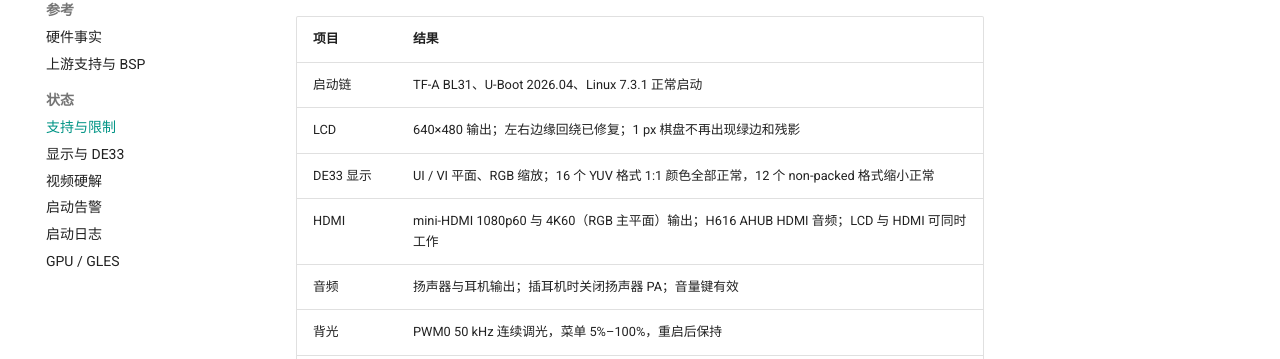
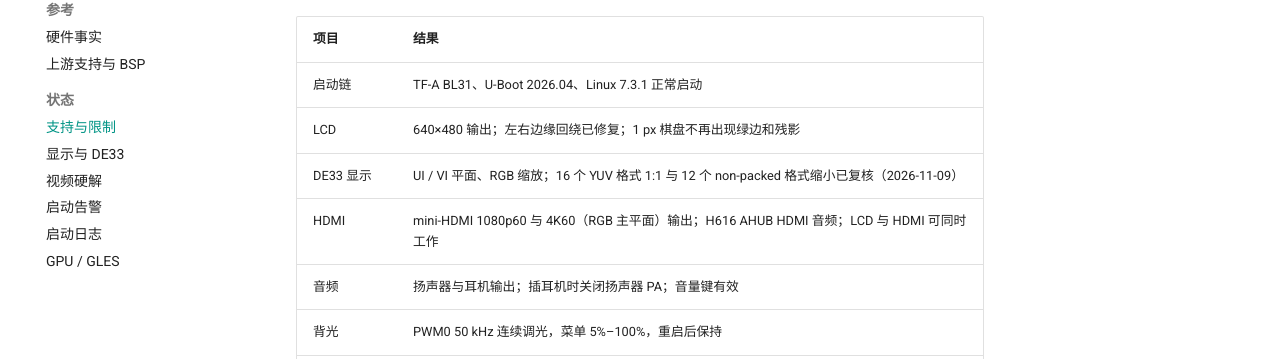
Before and after one commit to hsyysy/rg35xxsp, an MkDocs documentation site: the page built from docs/status.md, in a window 1280 px wide and 900 px high. Shown: the part 280-639 px from the top of the window. Built offline with MkDocs 1.6.1 and Material for MkDocs 9.7.7, drawn with Linux system fonts in a browser that asks for light colours; comment, search, counter and statistics services are not loaded.

Commit message:
docs: note the 2026-11-09 DE33 color recheck

```diff
--- a/docs/status.md
+++ b/docs/status.md
@@ -9,7 +9,7 @@
 |---|---|
 | 启动链 | TF-A BL31、U-Boot 2026.04、Linux 7.3.1 正常启动 |
 | LCD | 640×480 输出；左右边缘回绕已修复；1 px 棋盘不再出现绿边和残影 |
-| DE33 显示 | UI / VI 平面、RGB 缩放；16 个 YUV 格式 1:1 颜色全部正常，12 个 non-packed 格式缩小正常 |
+| DE33 显示 | UI / VI 平面、RGB 缩放；16 个 YUV 格式 1:1 与 12 个 non-packed 格式缩小已复核（2026-11-09） |
 | HDMI | mini-HDMI 1080p60 与 4K60（RGB 主平面）输出；H616 AHUB HDMI 音频；LCD 与 HDMI 可同时工作 |
 | 音频 | 扬声器与耳机输出；插耳机时关闭扬声器 PA；音量键有效 |
 | 背光 | PWM0 50 kHz 连续调光，菜单 5%–100%，重启后保持 |
```
